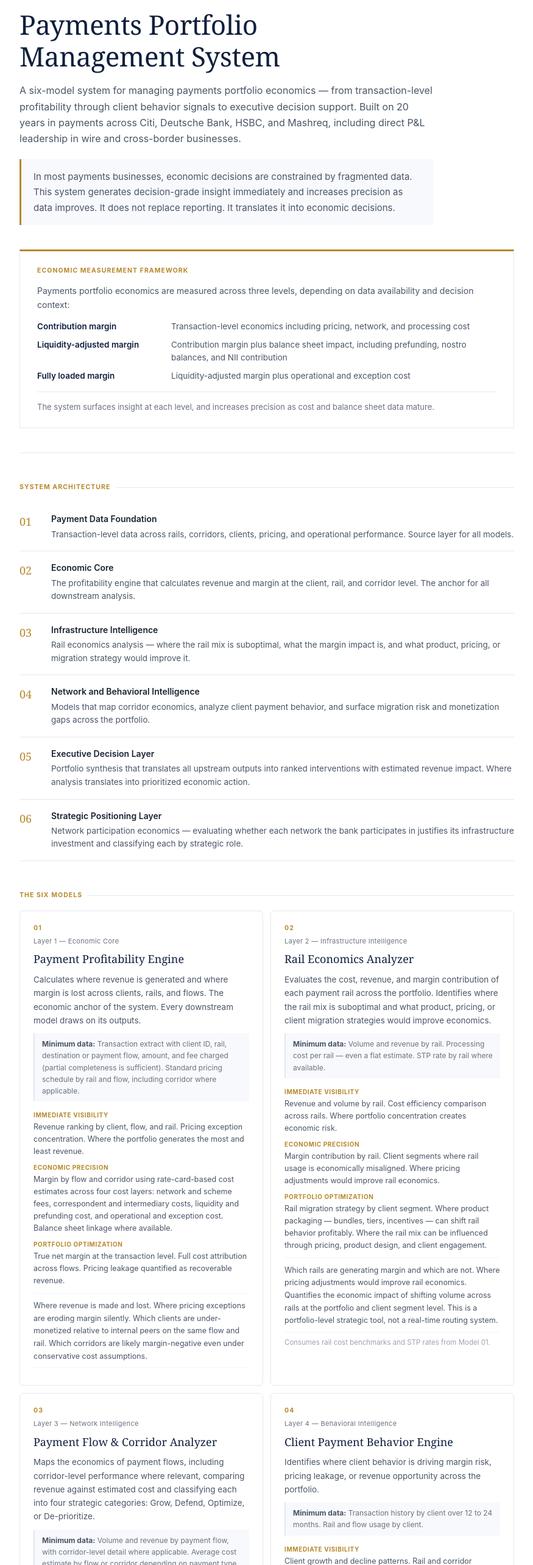
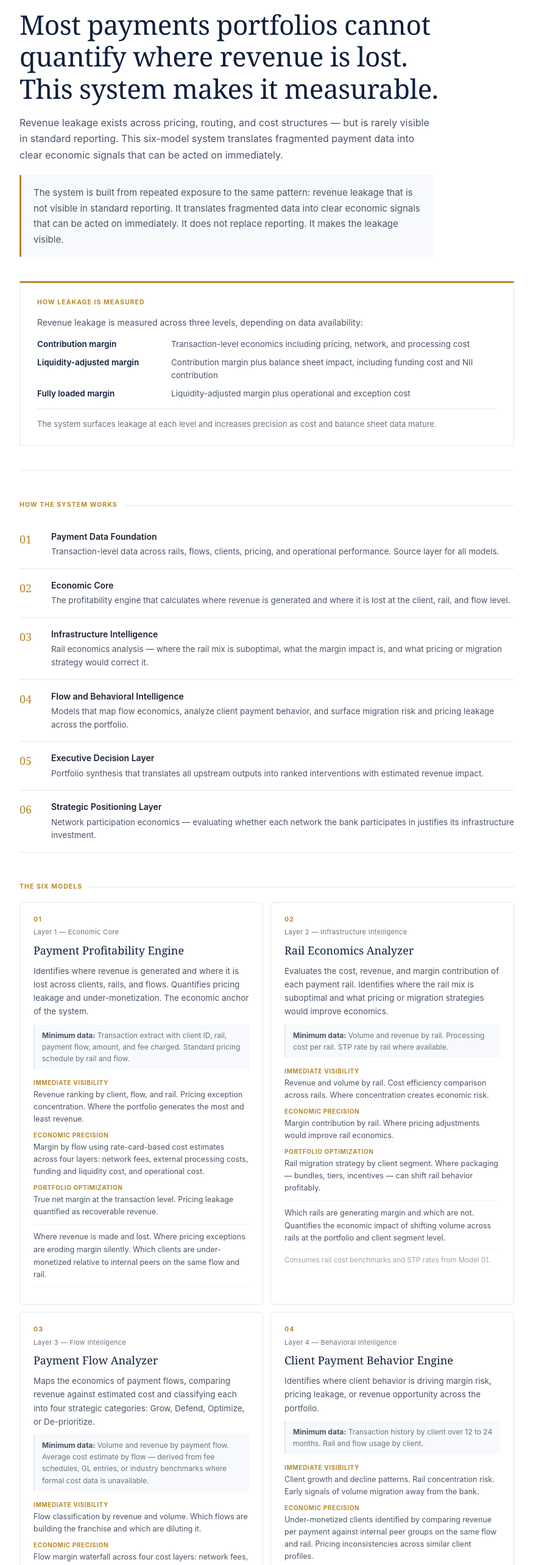
Before and after one commit to curena1206/ai-payments-portfolio, a React (Vite) app: page / in a window 1280 px wide. Shown: the part 120-2686 px from the top of the page at 61% size, without its empty margins (202-1077 px from the left). Built offline with nearby package versions, Linux system fonts and the light colour scheme.

Commit message:
Update FrameworkIndex.jsx

```diff
--- a/src/pages/FrameworkIndex.jsx
+++ b/src/pages/FrameworkIndex.jsx
@@ -336,14 +336,14 @@ const MODELS = [
     layer: 'Layer 1 — Economic Core',
     name: 'Payment Profitability Engine',
     route: '/models/01-profitability',
-    desc: 'Calculates where revenue is generated and where margin is lost across clients, rails, and flows. The economic anchor of the system. Every downstream model draws on its outputs.',
-    minData: 'Transaction extract with client ID, rail, destination or payment flow, amount, and fee charged (partial completeness is sufficient). Standard pricing schedule by rail and flow, including corridor where applicable.',
+    desc: 'Identifies where revenue is generated and where it is lost across clients, rails, and flows. Quantifies pricing leakage and under-monetization. The economic anchor of the system.',
+    minData: 'Transaction extract with client ID, rail, payment flow, amount, and fee charged. Standard pricing schedule by rail and flow.',
     maturity: [
       { label: 'Immediate visibility', desc: 'Revenue ranking by client, flow, and rail. Pricing exception concentration. Where the portfolio generates the most and least revenue.' },
-      { label: 'Economic precision', desc: 'Margin by flow and corridor using rate-card-based cost estimates across four cost layers: network and scheme fees, correspondent and intermediary costs, liquidity and prefunding cost, and operational and exception cost. Balance sheet linkage where available.' },
-      { label: 'Portfolio optimization', desc: 'True net margin at the transaction level. Full cost attribution across flows. Pricing leakage quantified as recoverable revenue.' },
+      { label: 'Economic precision', desc: 'Margin by flow using rate-card-based cost estimates across four layers: network fees, external processing costs, funding and liquidity cost, and operational cost.' },
+      { label: 'Portfolio optimization', desc: 'True net margin at the transaction level. Pricing leakage quantified as recoverable revenue.' },
     ],
-    tells: 'Where revenue is made and lost. Where pricing exceptions are eroding margin silently. Which clients are under-monetized relative to internal peers on the same flow and rail. Which corridors are likely margin-negative even under conservative cost assumptions.',
+    tells: 'Where revenue is made and lost. Where pricing exceptions are eroding margin silently. Which clients are under-monetized relative to internal peers on the same flow and rail.',
     connection: '',
   },
   {
@@ -351,30 +351,30 @@ const MODELS = [
     layer: 'Layer 2 — Infrastructure Intelligence',
     name: 'Rail Economics Analyzer',
     route: '/models/02-rail-optimizer',
-    desc: 'Evaluates the cost, revenue, and margin contribution of each payment rail across the portfolio. Identifies where the rail mix is suboptimal and what product, pricing, or client migration strategies would improve economics.',
-    minData: 'Volume and revenue by rail. Processing cost per rail — even a flat estimate. STP rate by rail where available.',
+    desc: 'Evaluates the cost, revenue, and margin contribution of each payment rail. Identifies where the rail mix is suboptimal and what pricing or migration strategies would improve economics.',
+    minData: 'Volume and revenue by rail. Processing cost per rail. STP rate by rail where available.',
     maturity: [
-      { label: 'Immediate visibility', desc: 'Revenue and volume by rail. Cost efficiency comparison across rails. Where portfolio concentration creates economic risk.' },
-      { label: 'Economic precision', desc: 'Margin contribution by rail. Client segments where rail usage is economically misaligned. Where pricing adjustments would improve rail economics.' },
-      { label: 'Portfolio optimization', desc: 'Rail migration strategy by client segment. Where product packaging — bundles, tiers, incentives — can shift rail behavior profitably. Where the rail mix can be influenced through pricing, product design, and client engagement.' },
+      { label: 'Immediate visibility', desc: 'Revenue and volume by rail. Cost efficiency comparison across rails. Where concentration creates economic risk.' },
+      { label: 'Economic precision', desc: 'Margin contribution by rail. Where pricing adjustments would improve rail economics.' },
+      { label: 'Portfolio optimization', desc: 'Rail migration strategy by client segment. Where packaging — bundles, tiers, incentives — can shift rail behavior profitably.' },
     ],
-    tells: 'Which rails are generating margin and which are not. Where pricing adjustments would improve rail economics. Quantifies the economic impact of shifting volume across rails at the portfolio and client segment level. This is a portfolio-level strategic tool, not a real-time routing system.',
+    tells: 'Which rails are generating margin and which are not. Quantifies the economic impact of shifting volume across rails at the portfolio and client segment level.',
     connection: 'Consumes rail cost benchmarks and STP rates from Model 01.',
   },
   {
     num: '03',
-    layer: 'Layer 3 — Network Intelligence',
-    name: 'Payment Flow & Corridor Analyzer',
+    layer: 'Layer 3 — Flow Intelligence',
+    name: 'Payment Flow Analyzer',
     route: '/models/03-corridor-analyzer',
-    desc: 'Maps the economics of payment flows, including corridor-level performance where relevant, comparing revenue against estimated cost and classifying each into four strategic categories: Grow, Defend, Optimize, or De-prioritize.',
-    minData: 'Volume and revenue by payment flow, with corridor-level detail where applicable. Average cost estimate by flow or corridor depending on payment type — derived from correspondent fee schedules, GL entries, or SWIFT benchmarks where formal claims data is unavailable.',
+    desc: 'Maps the economics of payment flows, comparing revenue against estimated cost and classifying each into four strategic categories: Grow, Defend, Optimize, or De-prioritize.',
+    minData: 'Volume and revenue by payment flow. Average cost estimate by flow — derived from fee schedules, GL entries, or industry benchmarks where formal cost data is unavailable.',
     maturity: [
-      { label: 'Immediate visibility', desc: 'Corridor classification by revenue and volume. Which corridors are building the franchise and which are diluting it directionally.' },
-      { label: 'Economic precision', desc: 'Corridor margin waterfall across four cost layers: network and scheme fees, correspondent and intermediary costs, liquidity and prefunding cost, and operational and exception cost. FX spread capture analysis by corridor.' },
-      { label: 'Portfolio optimization', desc: 'Full corridor profitability with repricing recommendations. Minimum pricing thresholds by corridor to prevent structurally loss-making flows. Corridor de-prioritization and investment decisions supported by margin modeling. Correspondent relationship rationalization opportunities.' },
+      { label: 'Immediate visibility', desc: 'Flow classification by revenue and volume. Which flows are building the franchise and which are diluting it.' },
+      { label: 'Economic precision', desc: 'Flow margin waterfall across four cost layers: network fees, external processing costs, funding and liquidity cost, and operational cost. FX spread capture analysis by flow where applicable.' },
+      { label: 'Portfolio optimization', desc: 'Full flow profitability with repricing recommendations. Minimum pricing thresholds to prevent structurally loss-making flows.' },
     ],
-    tells: 'Which payment flows are margin-positive and which are margin-negative after cost allocation, even using estimated costs. Flows that appear profitable on revenue but are likely loss-making once the full cost stack is applied. That finding is actionable without perfect data.',
-    connection: 'Feeds corridor classifications and margin data to Models 04 and 05.',
+    tells: 'Which payment flows are margin-positive and which are margin-negative after cost allocation, even using estimated costs. Flows that appear profitable on revenue but are likely loss-making once the full cost stack is applied.',
+    connection: 'Feeds flow classifications and margin data to Models 04 and 05.',
   },
   {
     num: '04',
@@ -384,26 +384,26 @@ const MODELS = [
     desc: 'Identifies where client behavior is driving margin risk, pricing leakage, or revenue opportunity across the portfolio.',
     minData: 'Transaction history by client over 12 to 24 months. Rail and flow usage by client.',
     maturity: [
-      { label: 'Immediate visibility', desc: 'Client growth and decline patterns. Rail and corridor concentration risk. Early signals of volume migration away from the bank.' },
-      { label: 'Economic precision', desc: 'Under-monetized clients identified by comparing revenue per payment against internal peer groups on the same flow and rail — no external benchmarks required. Pricing inconsistencies across similar client profiles. Early indicators of pricing leakage at the client level.' },
-      { label: 'Portfolio optimization', desc: 'Estimated revenue at risk combining volume decline, pricing compression, and concentration signals. Outputs structured for relationship manager action — identifying which clients require repricing, migration, or retention intervention, and the associated revenue impact.' },
+      { label: 'Immediate visibility', desc: 'Client growth and decline patterns. Rail concentration risk. Early signals of volume migration away from the bank.' },
+      { label: 'Economic precision', desc: 'Under-monetized clients identified by comparing revenue per payment against internal peer groups on the same flow and rail. Pricing inconsistencies across similar client profiles.' },
+      { label: 'Portfolio optimization', desc: 'Estimated revenue at risk combining volume decline, pricing compression, and concentration signals. Outputs structured for relationship manager action.' },
     ],
-    tells: 'Where client relationships are deepening, where they are stable, and where volume is migrating. The model quantifies the signal. The relationship explains the cause.',
-    connection: 'Weighted by client net margin from Model 01. Corridor risk from Model 03 elevates migration flags.',
+    tells: 'Where client relationships are deepening, where they are stable, and where volume is migrating. The model quantifies the signal.',
+    connection: 'Weighted by client net margin from Model 01. Flow risk from Model 03 elevates migration flags.',
   },
   {
     num: '05',
     layer: 'Layer 5 — Executive Decision Layer',
     name: 'Payments Portfolio Decision Engine',
     route: '/models/05-portfolio-scorecard',
-    desc: 'Synthesizes all upstream model outputs into a single portfolio health view and translates that view into ranked, sequenced interventions with estimated revenue impact. This is where analysis translates into prioritized economic action.',
+    desc: 'Synthesizes all upstream model outputs into a single portfolio health view and translates it into ranked, sequenced interventions with estimated revenue impact.',
     minData: 'Outputs from Models 01 through 04 at whatever maturity level is available. Management targets and KPIs where accessible.',
     maturity: [
-      { label: 'Visibility', desc: 'Consolidated portfolio view across six dimensions: pricing governance, rail economics, corridor profitability, client retention risk, revenue concentration, and operational drag. Identification of where the most significant issues exist.' },
-      { label: 'Prioritization', desc: 'Issues ranked by revenue impact and intervention complexity. Top actions with estimated revenue uplift, time to impact, and execution difficulty. Portfolio health index — a composite view translating multiple KPIs into a single economic signal — scored across all six dimensions with transparent methodology.' },
-      { label: 'Scenario and trade-off', desc: 'Three scenario models: base case if nothing changes, optimized if priority interventions are implemented, and stress case under adverse flow or pricing conditions. Trade-off analysis across competing interventions.' },
+      { label: 'Visibility', desc: 'Consolidated portfolio view across six dimensions: pricing governance, rail economics, flow profitability, client retention risk, revenue concentration, and operational drag.' },
+      { label: 'Prioritization', desc: 'Issues ranked by revenue impact and intervention complexity. Top actions with estimated revenue uplift, time to impact, and execution difficulty.' },
+      { label: 'Scenario and trade-off', desc: 'Three scenario models: base case, optimized if priority interventions are implemented, and stress case under adverse conditions.' },
     ],
-    tells: 'Not just where the problems are — but which ones to fix first, in what sequence, and what the revenue impact of each intervention is. Executives do not fund diagnostics. They fund ranked interventions with clear economic outcomes.',
+    tells: 'Not just where the problems are — but which ones to fix first, in what sequence, and what the revenue impact of each intervention is.',
     connection: 'Synthesis layer. Receives inputs from all four upstream models.',
   },
   {
@@ -411,14 +411,14 @@ const MODELS = [
     layer: 'Layer 6 — Strategic Positioning Layer',
     name: 'Network Participation Economics',
     route: '/models/06-money-movement',
-    desc: 'Evaluates the bank\'s participation economics across push payment networks — RTP, FedNow, Visa Direct, Mastercard Move — assessing whether volume, pricing, and corridor coverage are generating adequate return on infrastructure investment.',
+    desc: 'Evaluates the bank\'s participation economics across push payment networks — RTP, FedNow, Visa Direct, Mastercard Move — assessing whether volume, pricing, and coverage are generating adequate return on infrastructure investment.',
     minData: 'Volume and revenue by network. Network participation costs — membership, settlement, connectivity. Internal processing cost per network transaction.',
     maturity: [
       { label: 'Immediate visibility', desc: 'Revenue versus cost by network. Which networks are generating positive economics at current volumes.' },
-      { label: 'Economic precision', desc: 'Margin trajectory by network as volume scales, including estimated breakeven thresholds and time to profitability. Pricing leverage points where fee adjustments would materially change network economics. Flow coverage gaps where participation is incomplete.' },
-      { label: 'Portfolio optimization', desc: 'Each network classified by strategic role: Core profit driver, Strategic enabler, Defensive necessity, or Value-destructive. Investment and exit decisions supported by margin modeling and strategic positioning analysis, supporting capital allocation and investment prioritization decisions.' },
+      { label: 'Economic precision', desc: 'Margin trajectory by network as volume scales, including estimated breakeven thresholds. Pricing leverage points where fee adjustments would materially change network economics.' },
+      { label: 'Portfolio optimization', desc: 'Each network classified by strategic role: Core profit driver, Strategic enabler, Defensive necessity, or Value-destructive. Investment and exit decisions supported by margin modeling.' },
     ],
-    tells: 'Whether each network justifies its infrastructure investment — and whether that participation is a profit driver, a strategic entry point, a competitive defense, or a value drain. RTP may be loss-making today but protecting the deposit franchise. This model makes that trade-off explicit and quantifiable.',
+    tells: 'Whether each network justifies its infrastructure investment — and whether that participation is a profit driver, a strategic entry point, a competitive defense, or a value drain.',
     connection: 'Extends the economic framework to network participation decisions.',
   },
 ]
@@ -433,7 +433,7 @@ export default function FrameworkIndex() {
         <div className="fi-nav-links">
           <a href="https://carlosurena.com">Home</a>
           <a href="https://carlosurena.com/payments-portfolio-diagnostic/">Diagnostic</a>
-          <a href="https://models.carlosurena.com" className="active" style={{color:'#b7882c'}}>Analytics</a>
+          <a href="https://models.carlosurena.com" className="active" style={{color:'#b7882c'}}>Models</a>
           <a href="https://www.linkedin.com/in/carlosurena/" target="_blank" rel="noreferrer">LinkedIn</a>
         </div>
       </nav>
@@ -442,44 +442,44 @@ export default function FrameworkIndex() {
 
         <div className="fi-hero">
           <div className="fi-eyebrow">Payments Strategy Analytics · V1 · 2025</div>
-          <h1 className="fi-h1">Payments Portfolio<br />Management System</h1>
-          <p className="fi-hero-sub">A six-model system for managing payments portfolio economics — from transaction-level profitability through client behavior signals to executive decision support. Built on 20 years in payments across Citi, Deutsche Bank, HSBC, and Mashreq, including direct P&amp;L leadership in wire and cross-border businesses.</p>
+          <h1 className="fi-h1">Most payments portfolios cannot quantify where revenue is lost.<br/>This system makes it measurable.</h1>
+          <p className="fi-hero-sub">Revenue leakage exists across pricing, routing, and cost structures — but is rarely visible in standard reporting. This six-model system translates fragmented payment data into clear economic signals that can be acted on immediately.</p>
           <div className="fi-system-statement">
-            In most payments businesses, economic decisions are constrained by fragmented data.
+            The system is built from repeated exposure to the same pattern: revenue leakage that is not visible in standard reporting.
 
-This system generates decision-grade insight immediately and increases precision as data improves.
+It translates fragmented data into clear economic signals that can be acted on immediately.
 
-It does not replace reporting. It translates it into economic decisions.
+It does not replace reporting. It makes the leakage visible.
           </div>
 
           <div className="fi-margin-callout">
-            <div className="fi-margin-callout-label">Economic Measurement Framework</div>
-            <p className="fi-margin-callout-intro">Payments portfolio economics are measured across three levels, depending on data availability and decision context:</p>
+            <div className="fi-margin-callout-label">How leakage is measured</div>
+            <p className="fi-margin-callout-intro">Revenue leakage is measured across three levels, depending on data availability:</p>
             <div className="fi-margin-tier">
               <div className="fi-margin-tier-label">Contribution margin</div>
               <div className="fi-margin-tier-desc">Transaction-level economics including pricing, network, and processing cost</div>
             </div>
             <div className="fi-margin-tier">
               <div className="fi-margin-tier-label">Liquidity-adjusted margin</div>
-              <div className="fi-margin-tier-desc">Contribution margin plus balance sheet impact, including prefunding, nostro balances, and NII contribution</div>
+              <div className="fi-margin-tier-desc">Contribution margin plus balance sheet impact, including funding cost and NII contribution</div>
             </div>
             <div className="fi-margin-tier">
               <div className="fi-margin-tier-label">Fully loaded margin</div>
               <div className="fi-margin-tier-desc">Liquidity-adjusted margin plus operational and exception cost</div>
             </div>
-            <div className="fi-margin-callout-footer">The system surfaces insight at each level, and increases precision as cost and balance sheet data mature.</div>
+            <div className="fi-margin-callout-footer">The system surfaces leakage at each level and increases precision as cost and balance sheet data mature.</div>
           </div>
         </div>
 
         <div className="fi-section-block">
-          <div className="fi-section-label">System Architecture</div>
+          <div className="fi-section-label">How the system works</div>
           {[
-            {n:'1', title:'Payment Data Foundation', desc:'Transaction-level data across rails, corridors, clients, pricing, and operational performance. Source layer for all models.'},
-            {n:'2', title:'Economic Core', desc:'The profitability engine that calculates revenue and margin at the client, rail, and corridor level. The anchor for all downstream analysis.'},
-            {n:'3', title:'Infrastructure Intelligence', desc:'Rail economics analysis — where the rail mix is suboptimal, what the margin impact is, and what product, pricing, or migration strategy would improve it.'},
-            {n:'4', title:'Network and Behavioral Intelligence', desc:'Models that map corridor economics, analyze client payment behavior, and surface migration risk and monetization gaps across the portfolio.'},
-            {n:'5', title:'Executive Decision Layer', desc:'Portfolio synthesis that translates all upstream outputs into ranked interventions with estimated revenue impact. Where analysis translates into prioritized economic action.'},
-            {n:'6', title:'Strategic Positioning Layer', desc:'Network participation economics — evaluating whether each network the bank participates in justifies its infrastructure investment and classifying each by strategic role.'},
+            {n:'1', title:'Payment Data Foundation', desc:'Transaction-level data across rails, flows, clients, pricing, and operational performance. Source layer for all models.'},
+            {n:'2', title:'Economic Core', desc:'The profitability engine that calculates where revenue is generated and where it is lost at the client, rail, and flow level.'},
+            {n:'3', title:'Infrastructure Intelligence', desc:'Rail economics analysis — where the rail mix is suboptimal, what the margin impact is, and what pricing or migration strategy would correct it.'},
+            {n:'4', title:'Flow and Behavioral Intelligence', desc:'Models that map flow economics, analyze client payment behavior, and surface migration risk and pricing leakage across the portfolio.'},
+            {n:'5', title:'Executive Decision Layer', desc:'Portfolio synthesis that translates all upstream outputs into ranked interventions with estimated revenue impact.'},
+            {n:'6', title:'Strategic Positioning Layer', desc:'Network participation economics — evaluating whether each network the bank participates in justifies its infrastructure investment.'},
           ].map((l,i) => (
             <div key={i} className="fi-arch-row">
               <div className="fi-arch-num">0{l.n}</div>
@@ -516,15 +516,15 @@ It does not replace reporting. It translates it into economic decisions.
 
         <div className="fi-section-block">
           <div className="fi-section-label">Layer 1 — Data Foundation</div>
-          <h2 className="fi-h2">What real deployment looks like</h2>
+          <h2 className="fi-h2">What deployment looks like</h2>
           <p className="fi-p">This system runs on existing bank infrastructure and does not require new systems. Data requirements are incremental, not all-or-nothing.</p>
-          <p className="fi-p">All six models run on synthetic data in prototype form. A production deployment would require field-level data from the source systems below — with defined ingestion patterns, data quality standards, and governance ownership for each. Models 01–05 draw on bank-side source systems. Model 06 additionally requires network-side data: scheme transaction logs, corridor settlement records, and network participation cost data.</p>
+          <p className="fi-p">All six models run on synthetic data in prototype form. A production deployment requires field-level data from the source systems below. Models 01–05 draw on bank-side source systems. Model 06 additionally requires network-side data.</p>
           <div className="fi-source-grid">
             {[
               {sys:'Payment Processing', ex:'Temenos, Volante, Form3, ACI UP'},
               {sys:'Core Banking / GL', ex:'Temenos T24, Finacle, FLEXCUBE'},
               {sys:'FX & Treasury', ex:'Murex, FIS Quantum, ION Treasury'},
-              {sys:'SWIFT MX / Correspondent', ex:'SWIFT Alliance, correspondent statements'},
+              {sys:'External Processing', ex:'Fee schedules, settlement records, network statements'},
               {sys:'Liquidity Management', ex:'Finastra Fusion, proprietary systems'},
               {sys:'CRM & Operations', ex:'Salesforce FSC, ServiceNow, NICE Actimize'},
               {sys:'Network Scheme Data', ex:'RTP, FedNow, Visa Direct, Mastercard Move'},
@@ -540,7 +540,7 @@ It does not replace reporting. It translates it into economic decisions.
 
         <div className="fi-section-block">
           <div className="fi-section-label">About This Work</div>
-          <p className="fi-p">This system reflects how a senior payments executive thinks about portfolio performance — where margin is made and lost, how client behavior signals strategic risk, and how multi-rail infrastructure decisions translate into P&amp;L outcomes.</p>
+          <p className="fi-p">This system is built from repeated exposure to the same pattern: revenue leakage that is not visible in standard reporting. It translates fragmented data into clear economic signals that can be acted on immediately.</p>
           <p className="fi-p">The system is designed to work with available data. It does not require a data warehouse project or systems integration to produce useful findings. The first output is directional. Precision compounds as data quality improves.</p>
           <p className="fi-p">The Payments Portfolio Diagnostic — published separately — provides the qualitative entry point. Together they form a complete framework: one that diagnoses the franchise, the other that quantifies it.</p>
           <div className="fi-links">
@@ -551,7 +551,7 @@ It does not replace reporting. It translates it into economic decisions.
         </div>
 
         <footer className="fi-footer">
-          <span>Payments Portfolio Management System · V1 · Carlos Ure&#241;a · 2025</span>
+          <span>Payments Strategy Analytics · V1 · Carlos Ure&#241;a · 2025</span>
           <span>Synthetic data calibrated to realistic industry ranges</span>
         </footer>
 
```
